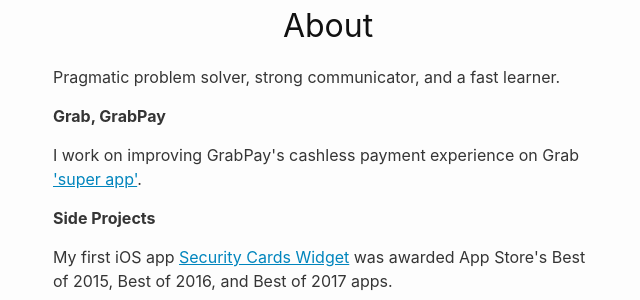
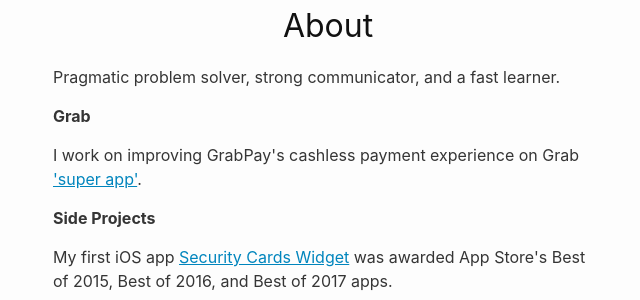
Before and after one commit to nsoojin/nsoojin.github.io, a Jekyll site: the page built from about/index.md, in a window 1280 px wide. Shown: the part 138-438 px from the top of the page, without its empty margins (312-952 px from the left). Built offline with Jekyll 4.4.1, drawn with Linux system fonts in a browser that asks for light colours.

Commit message:
update about

```diff
--- a/about/index.md
+++ b/about/index.md
@@ -17,7 +17,7 @@
 <div id="rightCol">
   <p>Pragmatic problem solver, strong communicator, and a fast learner.</p>
 
-  <p><b>Grab, GrabPay</b></p>
+  <p><b>Grab</b></p>
 
   <p>I work on improving GrabPay's cashless payment experience on Grab <a href="https://engineering.grab.com/grab-everyday-super-app" target="_blank">'super app'</a>.</p>
 
```
Also changed, not shown: about/about-kr.md (+1 -1 lines).
